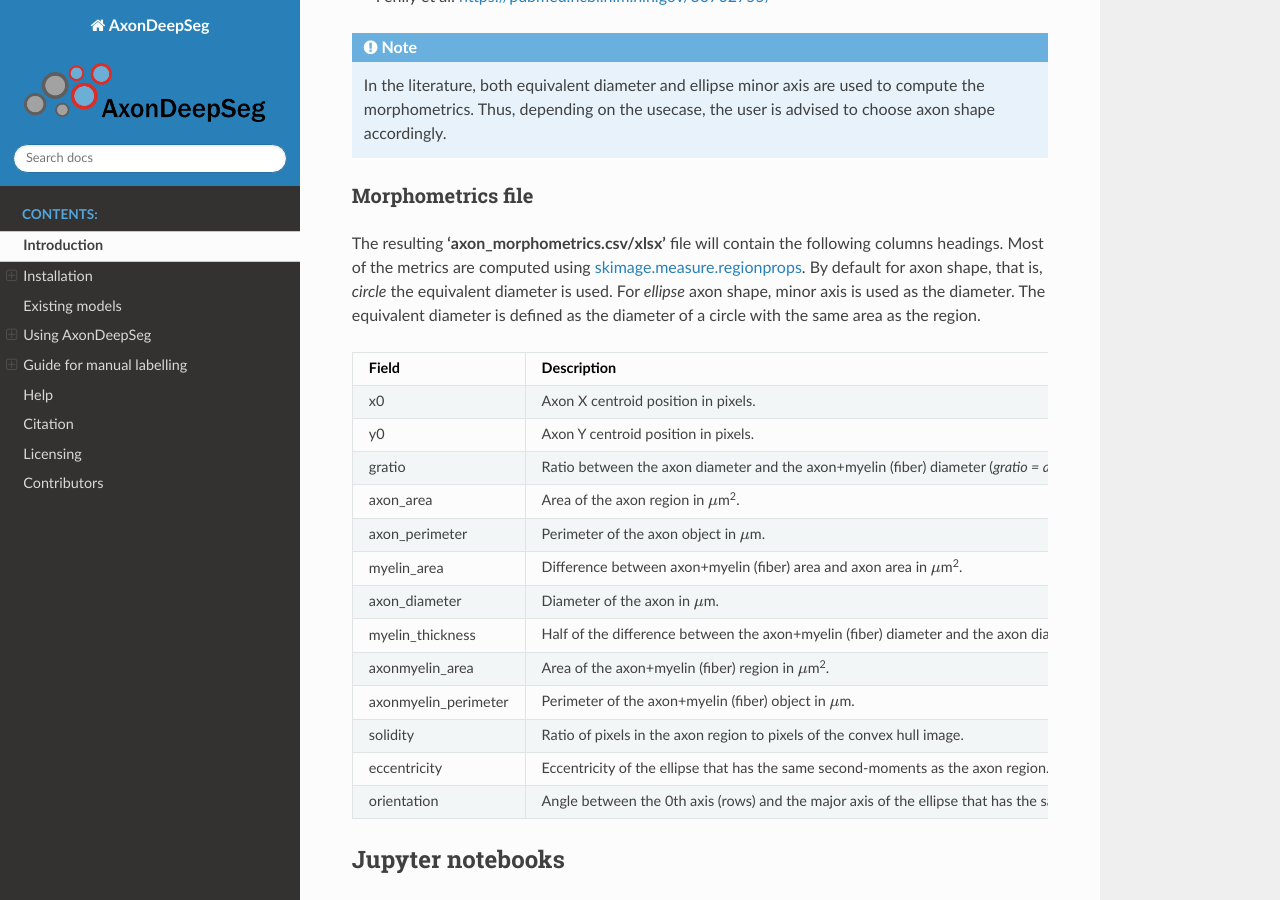
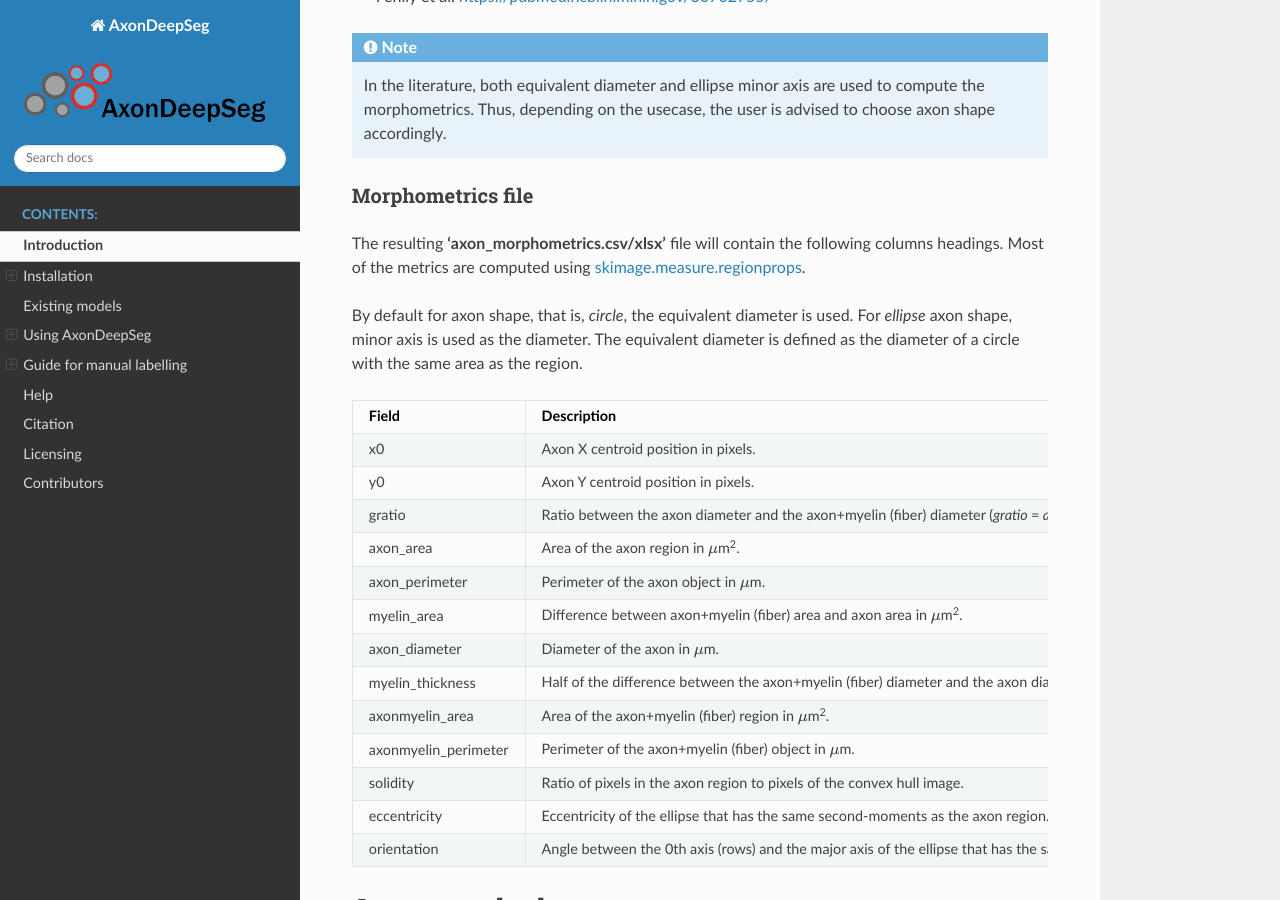
Before and after one commit to axondeepseg/axondeepseg, a Sphinx documentation site: the page built from docs/source/documentation.rst, in a window 1280 px wide and 900 px high, scrolled down 13129 px. Built offline with Sphinx 7.4.7 and the Read the Docs theme 2.0.0, drawn with Linux system fonts in a browser that asks for light colours.

Commit message:
Docs: clean code

```diff
--- a/docs/source/documentation.rst
+++ b/docs/source/documentation.rst
@@ -412,7 +412,9 @@
 Morphometrics file
 ~~~~~~~~~~~~~~~~~~
 
-The resulting **'axon_morphometrics.csv/xlsx'** file will contain the following columns headings. Most of the metrics are computed using `skimage.measure.regionprops <https://scikit-image.org/docs/stable/api/skimage.measure.html#regionprops>`_. By default for axon shape, that is, `circle` the equivalent diameter is used. For `ellipse` axon shape, minor axis is used as the diameter. The equivalent diameter is defined as the diameter of a circle with the same area as the region.
+The resulting **'axon_morphometrics.csv/xlsx'** file will contain the following columns headings. Most of the metrics are computed using `skimage.measure.regionprops <https://scikit-image.org/docs/stable/api/skimage.measure.html#regionprops>`_.
+
+By default for axon shape, that is, `circle`, the equivalent diameter is used. For `ellipse` axon shape, minor axis is used as the diameter. The equivalent diameter is defined as the diameter of a circle with the same area as the region.
 
 .. list-table::
    :widths: 20 80
```
